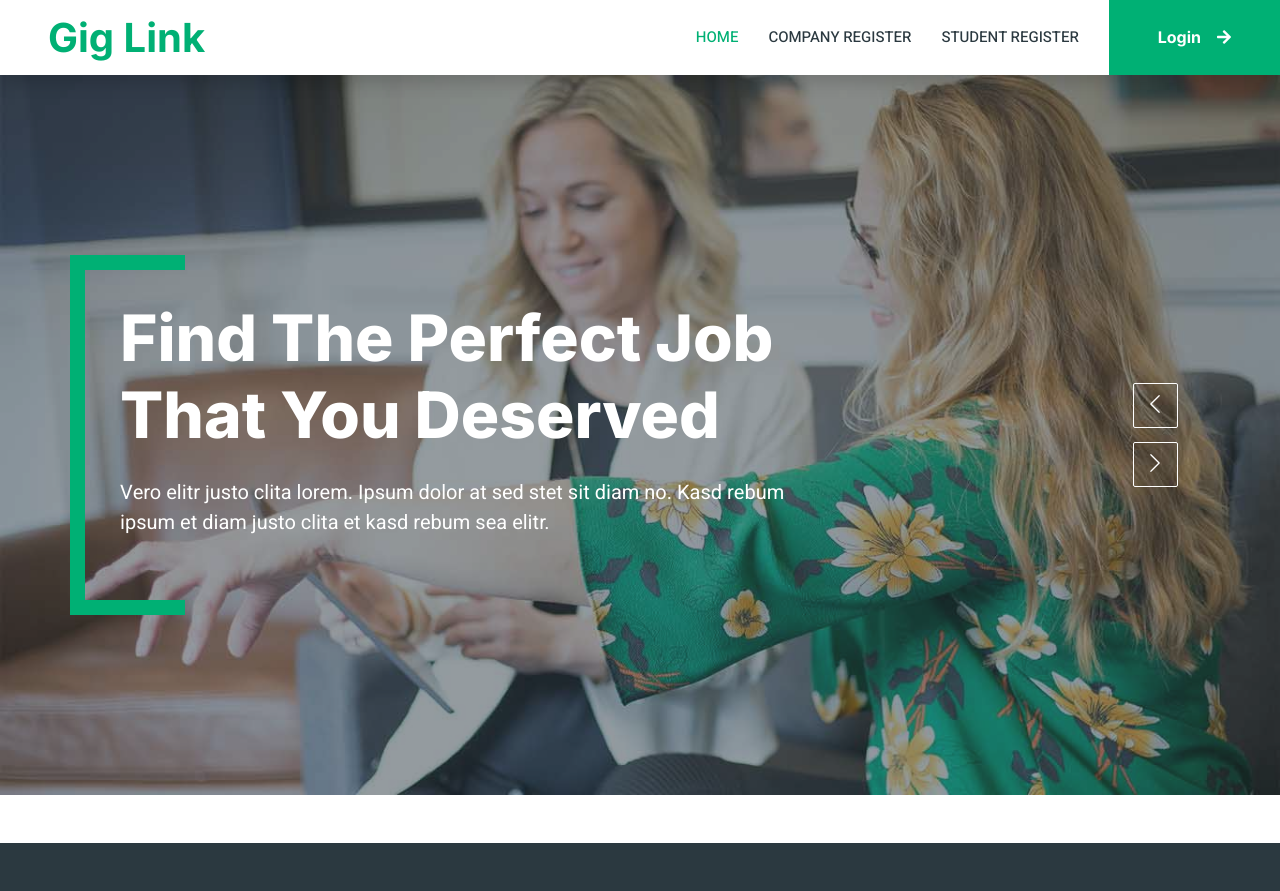
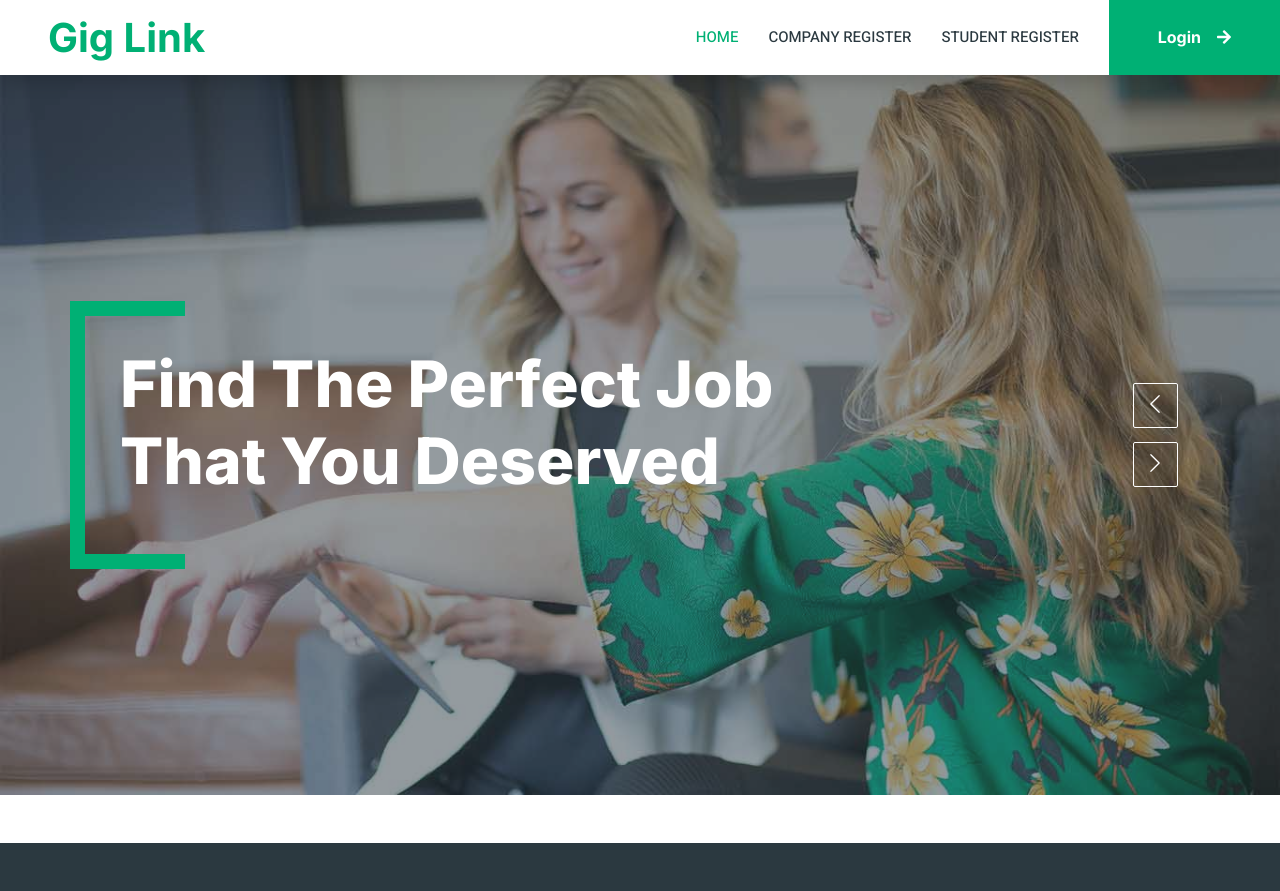
Before and after one commit to RamyaM9645/giglink, a Django app: page / in a window 1280 px wide. Run offline with Django 4.2, Linux system fonts and the light colour scheme; some libraries are stand-ins or nearby versions.

Commit message:
code change

```diff
--- a/templates/home.html
+++ b/templates/home.html
@@ -9,7 +9,7 @@
                     <div class="row justify-content-start">
                         <div class="col-10 col-lg-8">
                             <h1 class="display-3 text-white animated slideInDown mb-4">Find The Perfect Job That You Deserved</h1>
-                            <p class="fs-5 fw-medium text-white mb-4 pb-2">Vero elitr justo clita lorem. Ipsum dolor at sed stet sit diam no. Kasd rebum ipsum et diam justo clita et kasd rebum sea elitr.</p>
+                            {% comment %} <p class="fs-5 fw-medium text-white mb-4 pb-2">Vero elitr justo clita lorem. Ipsum dolor at sed stet sit diam no. Kasd rebum ipsum et diam justo clita et kasd rebum sea elitr.</p> {% endcomment %}
                             <!-- <a href="" class="btn btn-primary py-md-3 px-md-5 me-3 animated slideInLeft">Search A Job</a>
                             <a href="" class="btn btn-secondary py-md-3 px-md-5 animated slideInRight">Find A Talent</a> -->
                         </div>
@@ -24,7 +24,7 @@
                     <div class="row justify-content-start">
                         <div class="col-10 col-lg-8">
                             <h1 class="display-3 text-white animated slideInDown mb-4">Find The Best Startup Job That Fit You</h1>
-                            <p class="fs-5 fw-medium text-white mb-4 pb-2">Vero elitr justo clita lorem. Ipsum dolor at sed stet sit diam no. Kasd rebum ipsum et diam justo clita et kasd rebum sea elitr.</p>
+                            {% comment %} <p class="fs-5 fw-medium text-white mb-4 pb-2">Vero elitr justo clita lorem. Ipsum dolor at sed stet sit diam no. Kasd rebum ipsum et diam justo clita et kasd rebum sea elitr.</p> {% endcomment %}
                             <!-- <a href="" class="btn btn-primary py-md-3 px-md-5 me-3 animated slideInLeft">Search A Job</a>
                             <a href="" class="btn btn-secondary py-md-3 px-md-5 animated slideInRight">Find A Talent</a> -->
                         </div>
```
Also changed, not shown: db.sqlite3, 3 other files.
